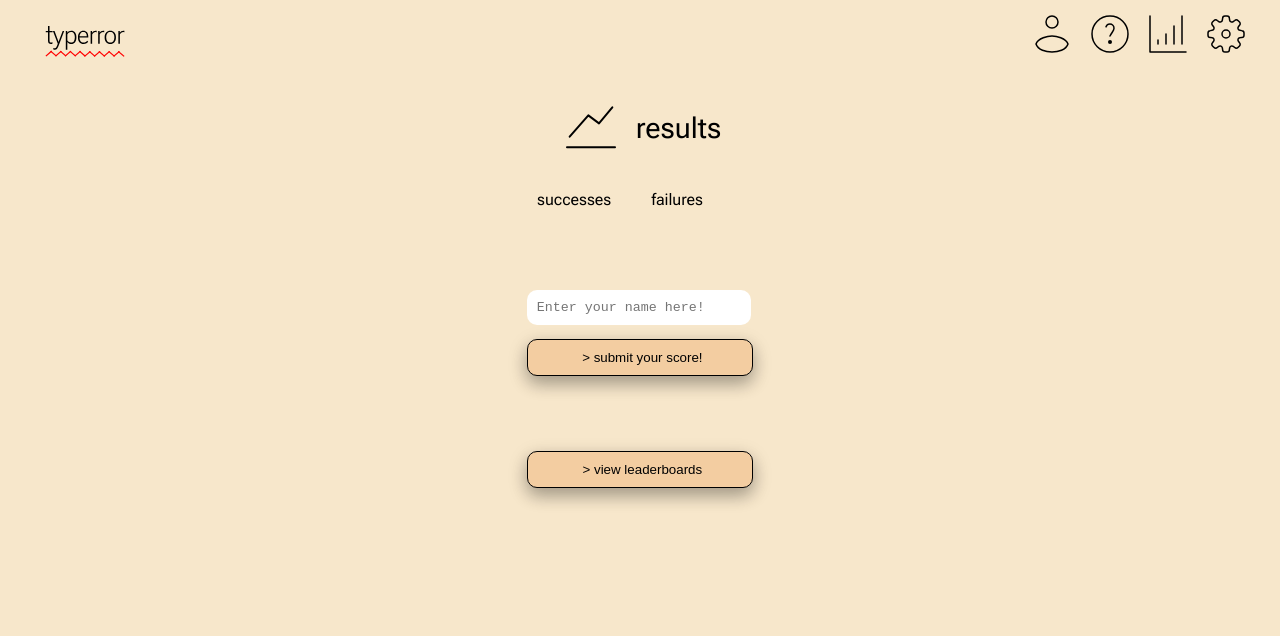
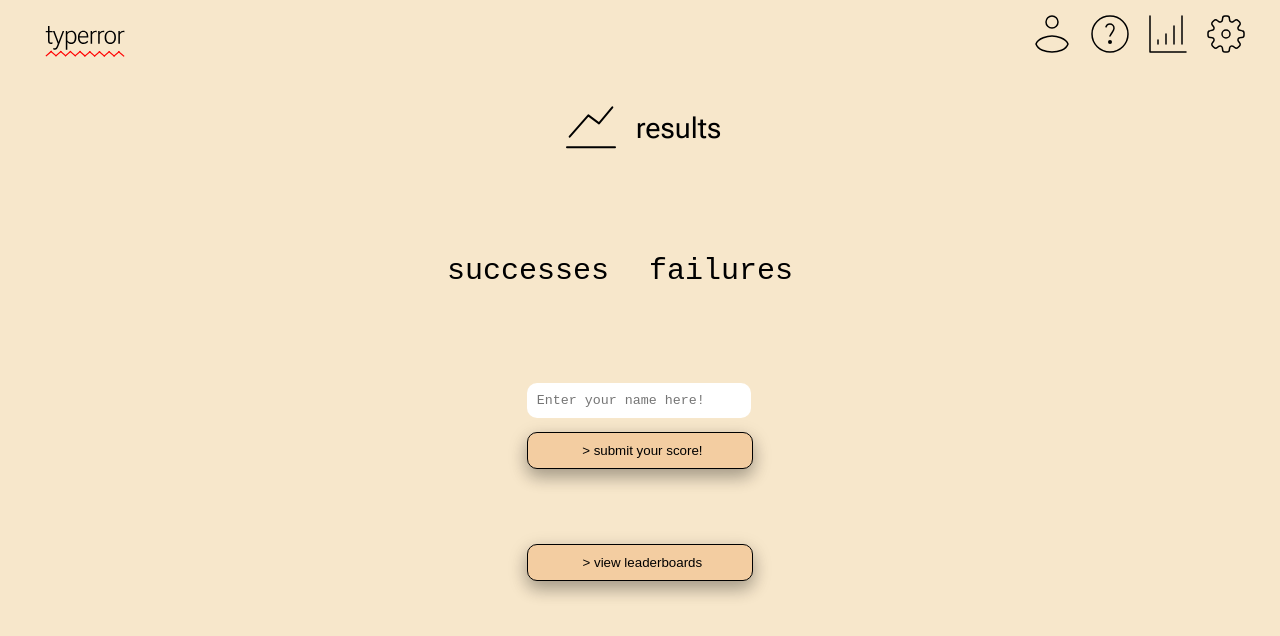
Before and after one commit to team-thunderdome/typerror, a React (Create React App) app in the folder client/: page /results in a window 1280 px wide. Shown: the top 636 px of the page. Built offline with nearby package versions, Linux system fonts and the light colour scheme.

Commit message:
💄 updated results page style

```diff
--- a/client/src/ResultsPage.css
+++ b/client/src/ResultsPage.css
@@ -1,9 +1,3 @@
-.leader-button {
-  display: flex;
-  flex-direction: column;
-  align-items: center;
-}
-
 .leaderbutton {
   color: #000;
   background-color: #f3cda1;
@@ -48,3 +42,24 @@
   border-radius: 10px;
   padding: 10px;
 }
+
+#results-title {
+  display: flex;
+  justify-content: center;
+  width: 100vw;
+  box-sizing: border-box;
+}
+
+#stats-section {
+  padding-top: 50px;
+  box-sizing: border-box;
+  font-family: 'Courier New', Courier, monospace;
+  font-size: 30px;
+}
+
+.main-content-item {
+  display: flex;
+  justify-content: center;
+  width: 100vw;
+  box-sizing: border-box;
+}
--- a/client/src/ResultsPage.js
+++ b/client/src/ResultsPage.js
@@ -75,14 +75,12 @@ const ResultsPage = () => {
   }
 
   return (
-    <div>
-      <Header />
-      <ResultsTitle />
-      <StatSection failure={failure} score={score} />
-      <NameForm score={totalscore} />
-      <div class="leader-button">
-        <LeaderboardButton />
-      </div>
+    <div id="content-container">
+      <div id="header"><Header /></div>
+      <div class="main-content-item" id="results-title"><ResultsTitle /></div>
+      <div class="main-content-item" id="stats-section"><StatSection failure={failure} score={score} /></div>
+      <div class="main-content-item" id="name-form"><NameForm score={totalscore} /></div>
+      <div class="main-content-item leader-button"><LeaderboardButton /></div>
     </div>
   );
 };
```
